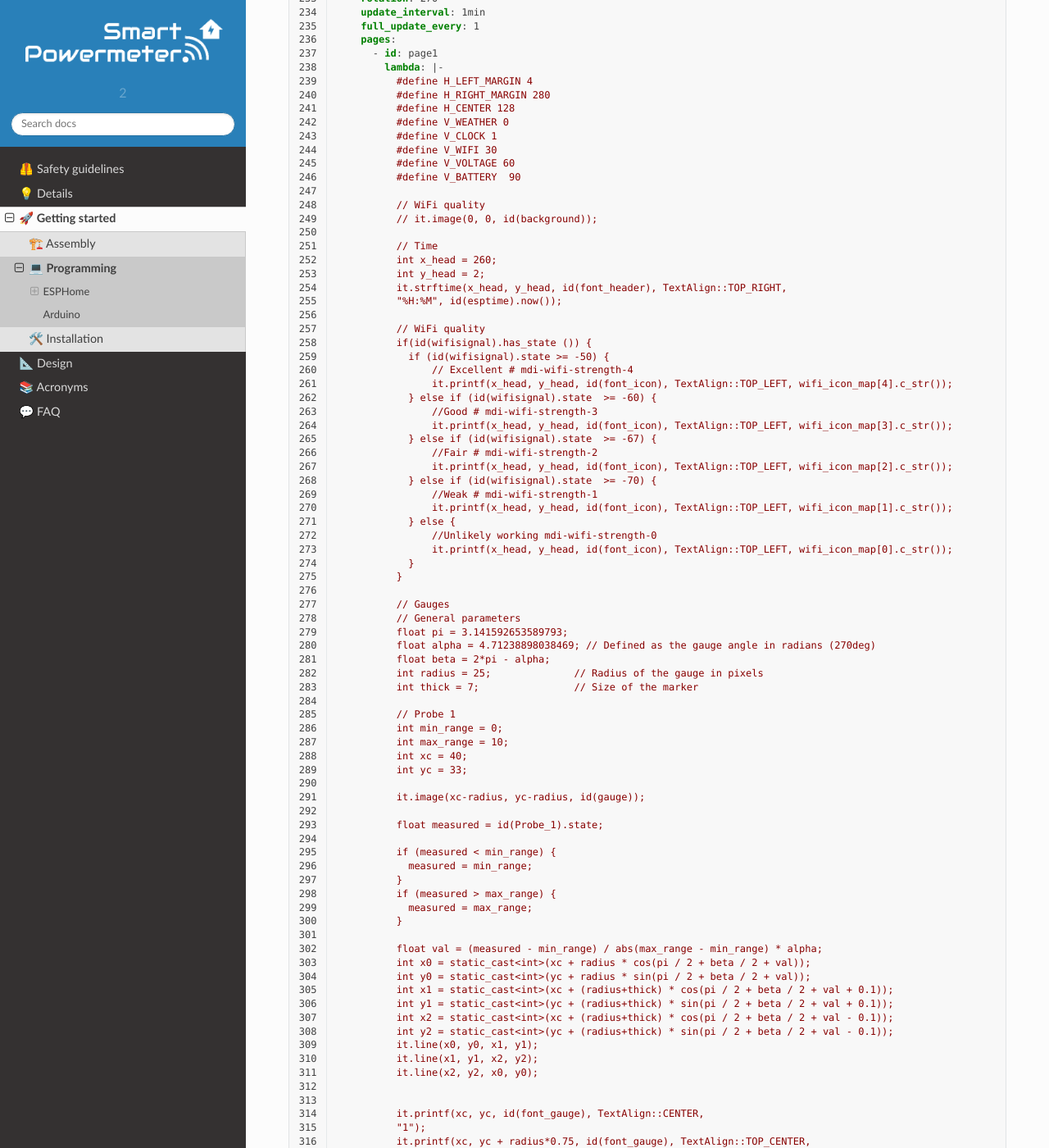
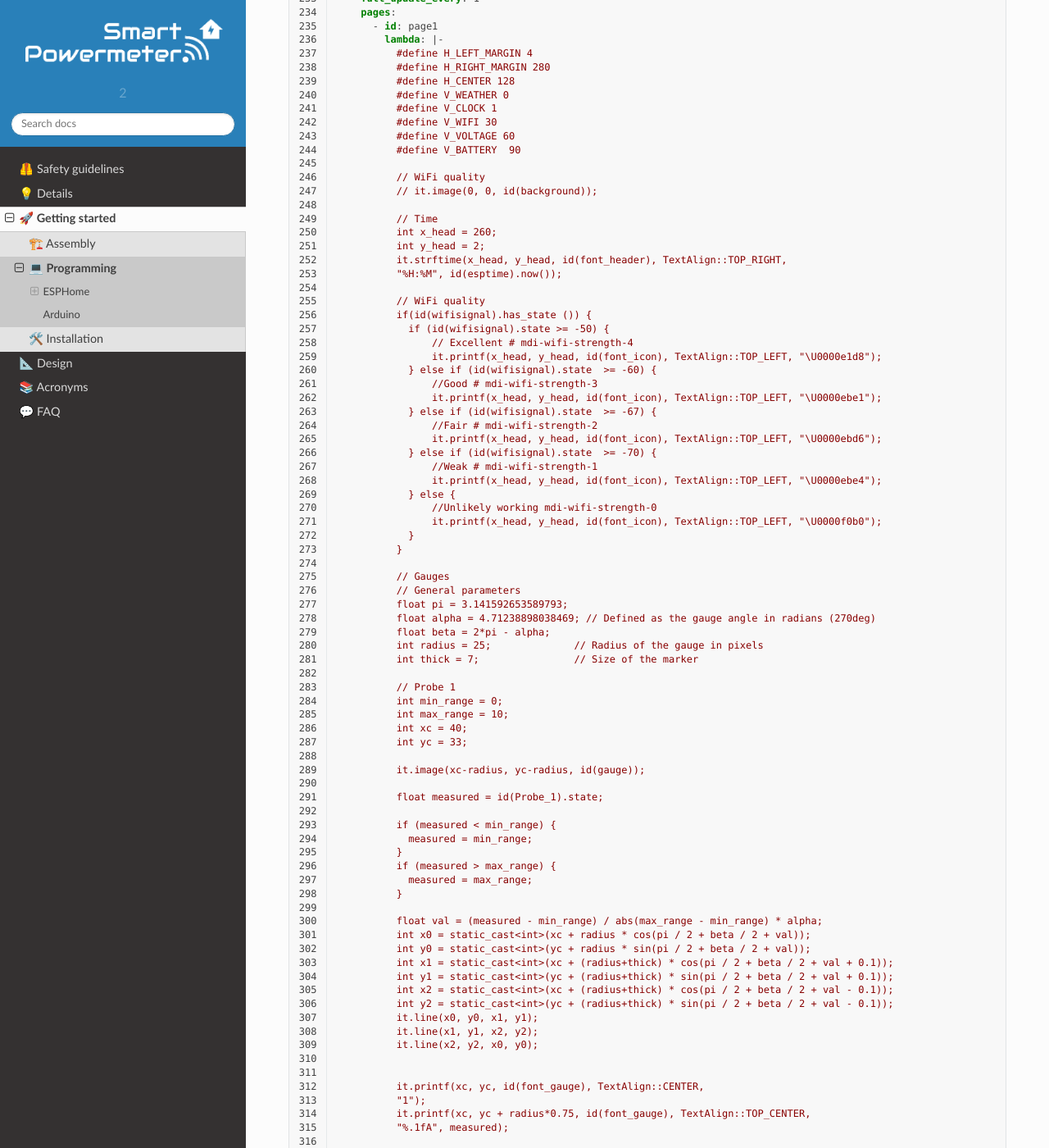
Before and after one commit to JGAguado/Smart_Powermeter, a Sphinx documentation site: the page built from docs/source/programming.rst, in a window 1280 px wide and 1400 px high, scrolled down 6424 px. Shown: the whole window at 82% size. Built offline with Sphinx 7.4.7 and the Read the Docs theme 2.0.0, drawn with Linux system fonts in a browser that asks for light colours; some of the changed text lies outside the part shown.

Commit message:
Removed custom components from configuration.yaml

```diff
--- a/docs/source/files/configuration.yaml
+++ b/docs/source/files/configuration.yaml
@@ -12,8 +12,6 @@
   project:
     name: "${project_name}"
     version: "${project_version}"
-  includes:
-    - libraries/icon-map.h
 
 esp32:
   board: esp32-s2-saola-1
@@ -32,7 +30,7 @@
 
 #Public location of this yaml file
 dashboard_import:
-  package_import_url: github://JGAguado/Smart_Powermeter/docs/source/files/configuration.yaml@V2R1
+  package_import_url: github://JGAguado/Smart_Powermeter/docs/source/files/configuration.yaml@V2R2
   import_full_config: true
 
 # Enable fallback hotspot (captive portal) in case wifi connection fails
@@ -258,19 +256,19 @@
           if(id(wifisignal).has_state ()) {
             if (id(wifisignal).state >= -50) {
                 // Excellent # mdi-wifi-strength-4
-                it.printf(x_head, y_head, id(font_icon), TextAlign::TOP_LEFT, wifi_icon_map[4].c_str());
+                it.printf(x_head, y_head, id(font_icon), TextAlign::TOP_LEFT, "\U0000e1d8");
             } else if (id(wifisignal).state  >= -60) {
                 //Good # mdi-wifi-strength-3
-                it.printf(x_head, y_head, id(font_icon), TextAlign::TOP_LEFT, wifi_icon_map[3].c_str());
+                it.printf(x_head, y_head, id(font_icon), TextAlign::TOP_LEFT, "\U0000ebe1");
             } else if (id(wifisignal).state  >= -67) {
                 //Fair # mdi-wifi-strength-2
-                it.printf(x_head, y_head, id(font_icon), TextAlign::TOP_LEFT, wifi_icon_map[2].c_str());
+                it.printf(x_head, y_head, id(font_icon), TextAlign::TOP_LEFT, "\U0000ebd6");
             } else if (id(wifisignal).state  >= -70) {
                 //Weak # mdi-wifi-strength-1
-                it.printf(x_head, y_head, id(font_icon), TextAlign::TOP_LEFT, wifi_icon_map[1].c_str());
+                it.printf(x_head, y_head, id(font_icon), TextAlign::TOP_LEFT, "\U0000ebe4");
             } else {
                 //Unlikely working mdi-wifi-strength-0
-                it.printf(x_head, y_head, id(font_icon), TextAlign::TOP_LEFT, wifi_icon_map[0].c_str());
+                it.printf(x_head, y_head, id(font_icon), TextAlign::TOP_LEFT, "\U0000f0b0");
             }
           }
 
```
